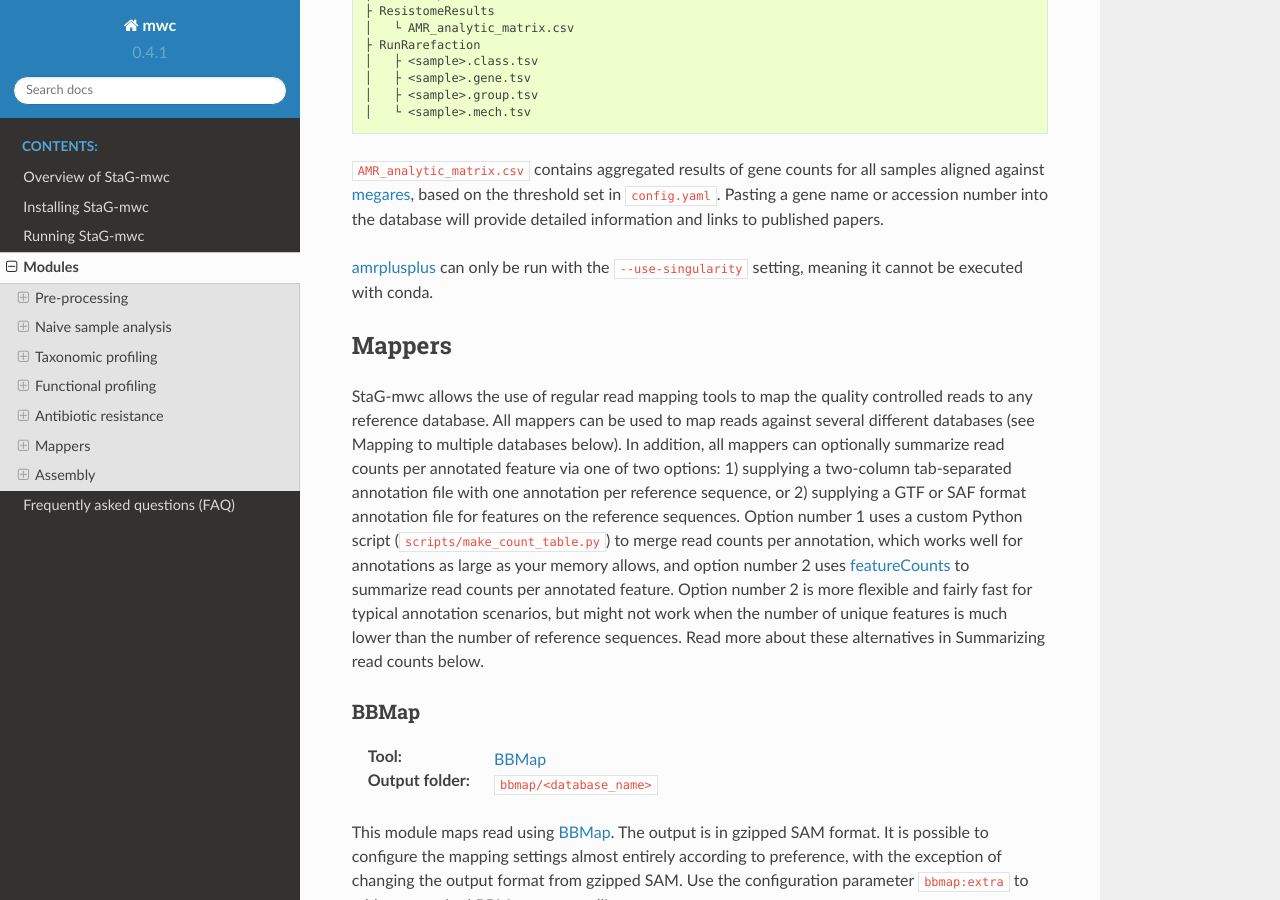
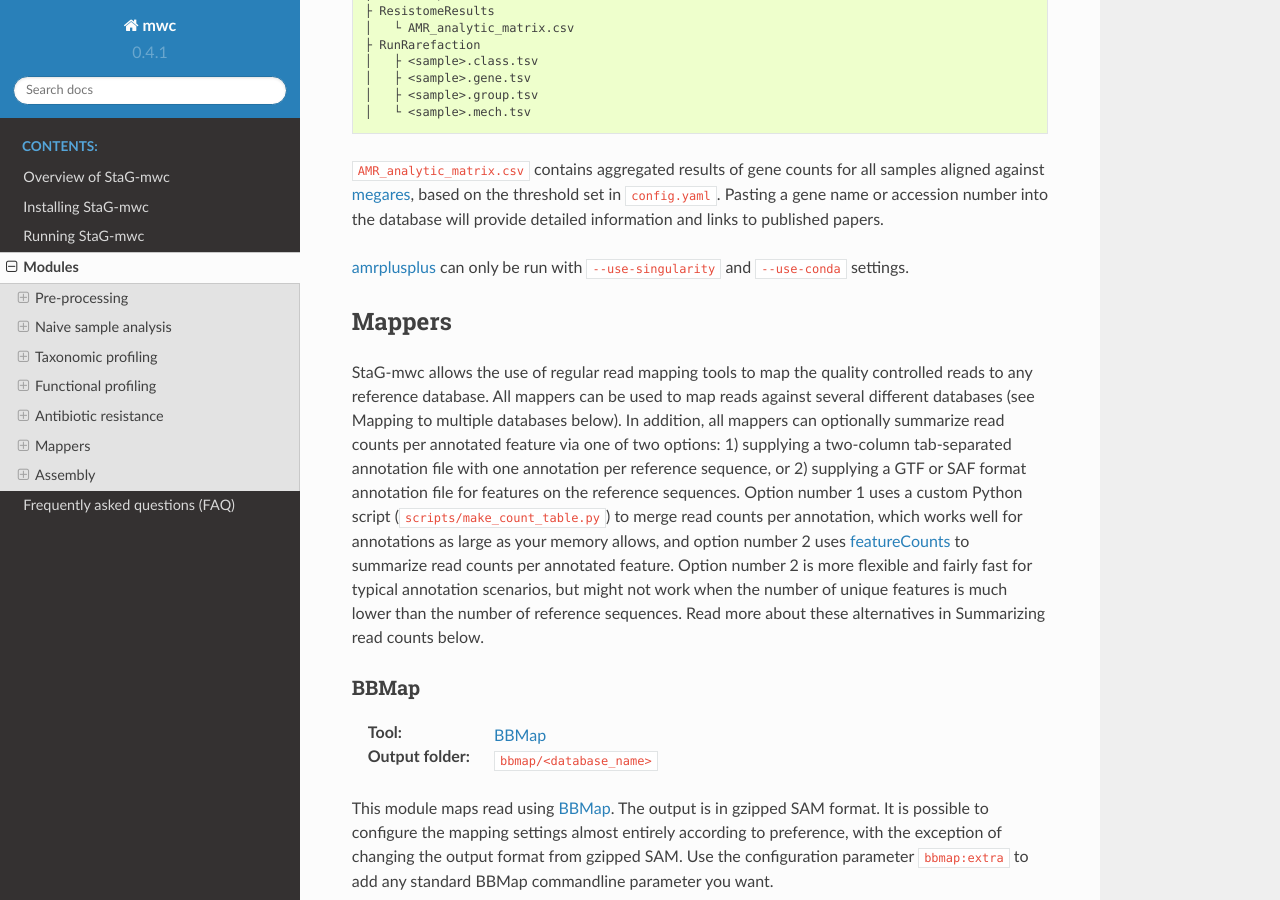
Before and after one commit to ctmrbio/stag-mwc, a Sphinx documentation site: the page built from docs/source/modules.rst, in a window 1280 px wide and 900 px high, scrolled down 5478 px. Built offline with Sphinx 7.4.7 and the Read the Docs theme 2.0.0, drawn with Linux system fonts in a browser that asks for light colours.

Commit message:
amrplusplus executable with conda

```diff
--- a/docs/source/modules.rst
+++ b/docs/source/modules.rst
@@ -282,8 +282,7 @@ aligned against `megares`_, based on the threshold set in ``config.yaml``. Pasti
 or accession number into the database will provide detailed information and links to
 published papers.
 
-`amrplusplus`_ can only be run with the ``--use-singularity`` setting, meaning it cannot be
-executed with conda.
+`amrplusplus`_ can only be run with ``--use-singularity`` and ``--use-conda`` settings.
 
 Mappers
 *******
```
